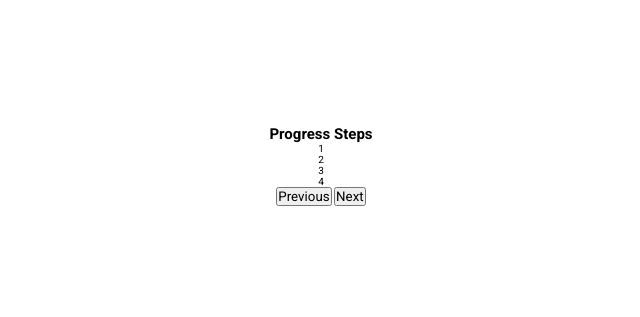
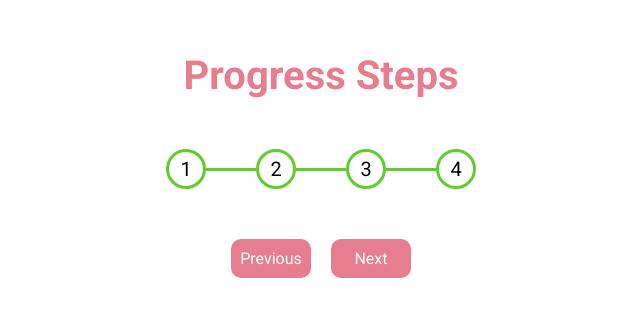
Before and after one commit to gurhanalan/JS-SmallProjects-ProgressSteps, a plain HTML site: page index.html in a window 1280 px wide. Shown: the part 235-552 px from the top of the page, without its empty margins (319-959 px from the left). Drawn offline with Linux system fonts and the light colour scheme.

Commit message:
Section 1 add markup and style

```diff
--- a/css/style.css
+++ b/css/style.css
@@ -34,4 +34,48 @@ html {
   align-items: center;
   justify-content: center;
   height: 100vh;
-  overflow: hidden; }
+  overflow: hidden;
+  gap: 5rem; }
+  .section-one h1 {
+    font-size: 4rem;
+    color: #e77e90; }
+
+.steps {
+  display: flex;
+  align-items: center; }
+
+.step {
+  font-size: 2rem;
+  height: 4rem;
+  width: 4rem;
+  display: flex;
+  align-items: center;
+  justify-content: center;
+  border: 0.3rem solid #60cc2e;
+  border-radius: 100%; }
+
+.bridge {
+  width: 5rem;
+  height: 0.3rem;
+  background-color: #60cc2e;
+  transition: all 0.3s; }
+
+.buttons {
+  display: flex;
+  gap: 2rem; }
+
+.btn {
+  background-color: #e77e90;
+  color: white;
+  padding: 1rem 0;
+  width: 8rem;
+  font-size: 1.6rem;
+  border: none;
+  outline: none;
+  border-radius: 1rem;
+  cursor: pointer;
+  transition: all 0.2s; }
+  .btn:hover {
+    background-color: #df536b; }
+  .btn:active {
+    background-color: #d72846; }
--- a/index.html
+++ b/index.html
@@ -8,7 +8,7 @@
         <title>Document</title>
     </head>
     <body>
-        <section class="section-one progress-steps">
+        <section class="section-one" id="progress-steps">
             <h1>Progress Steps</h1>
             <div class="steps">
                 <div class="step step-1">1</div>
--- a/sass/_3.section1.scss
+++ b/sass/_3.section1.scss
@@ -1,3 +1,6 @@
+$color-1-1: rgb(231, 126, 144);
+$color-1-2: rgb(96, 204, 46);
+
 .section-one {
     font-family: "Roboto", sans-serif;
     display: flex;
@@ -6,4 +9,59 @@
     justify-content: center;
     height: 100vh;
     overflow: hidden;
+    gap: 5rem;
+
+    h1 {
+        font-size: 4rem;
+        color: $color-1-1;
+    }
 }
+
+.steps {
+    display: flex;
+    align-items: center;
+}
+
+.step {
+    font-size: 2rem;
+    height: 4rem;
+    width: 4rem;
+    display: flex;
+    align-items: center;
+    justify-content: center;
+
+    // padding: 1rem;
+    border: 0.3rem solid $color-1-2;
+    border-radius: 100%;
+}
+
+.bridge {
+    width: 5rem;
+    height: 0.3rem;
+    background-color: $color-1-2;
+    transition: all 0.3s;
+}
+
+.buttons {
+    display: flex;
+    gap: 2rem;
+}
+.btn {
+    background-color: $color-1-1;
+    color: white;
+    padding: 1rem 0;
+    width: 8rem;
+    font-size: 1.6rem;
+    border: none;
+    outline: none;
+    border-radius: 1rem;
+    cursor: pointer;
+    transition: all 0.2s;
+
+    &:hover {
+        background-color: darken($color-1-1, 10%);
+    }
+    &:active {
+        background-color: darken($color-1-1, 20%);
+    }
+}
```
